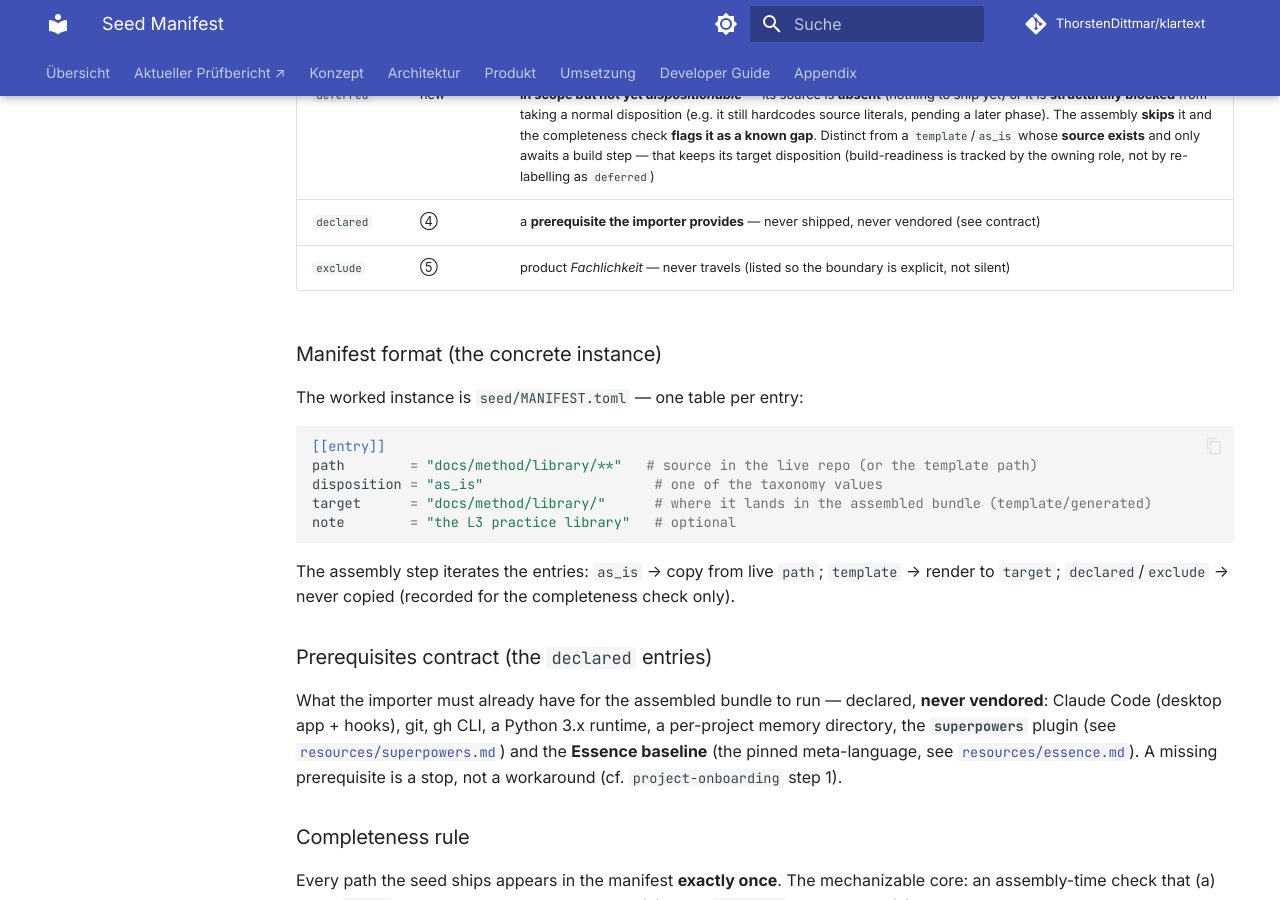
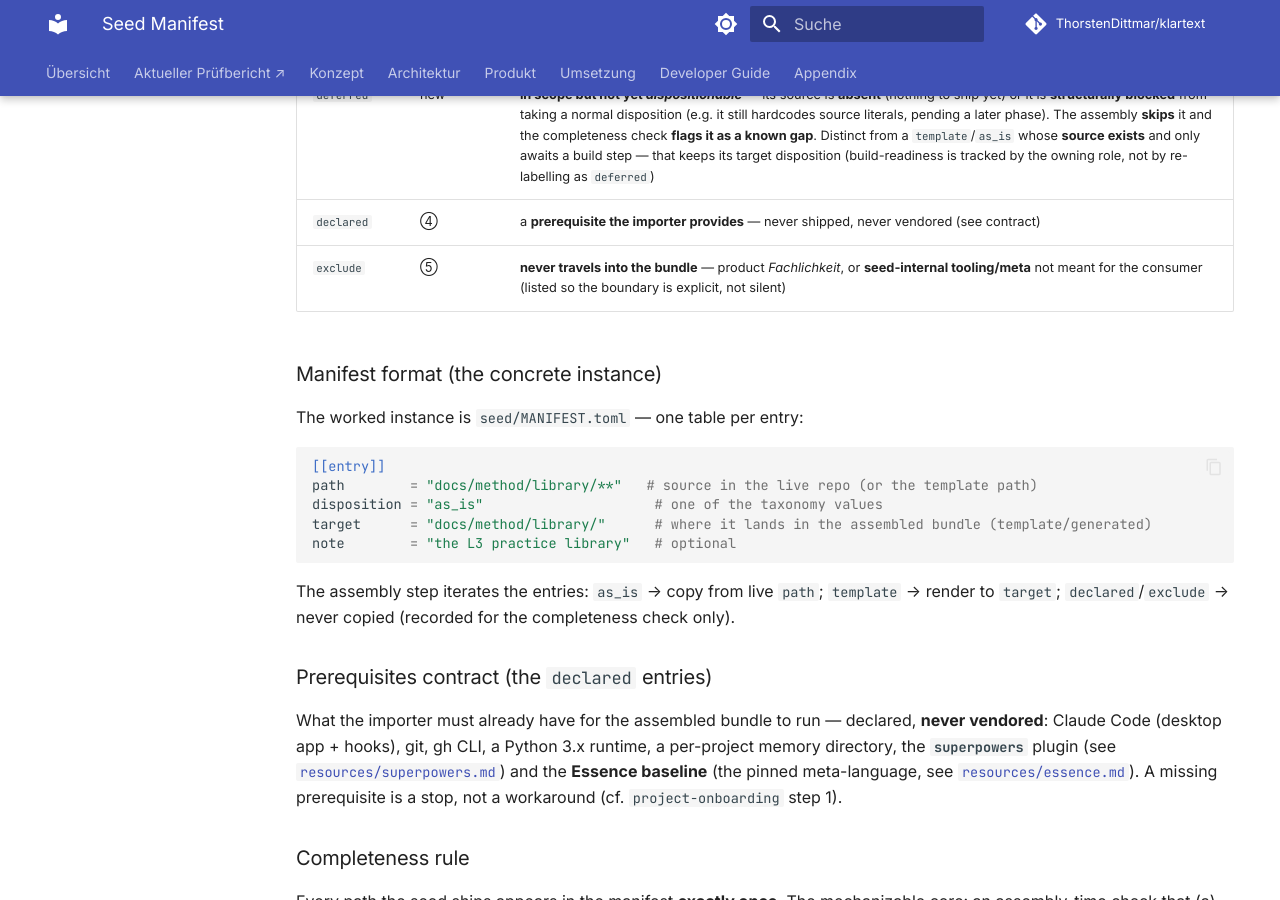
Before and after one commit to ThorstenDittmar/klartext, an MkDocs documentation site: the page built from docs/method/library/seed-manifest.md, in a window 1280 px wide and 900 px high, scrolled down 1119 px. Built offline with MkDocs 1.6.1 and Material for MkDocs 9.7.7, drawn with Linux system fonts in a browser that asks for light colours; comment, search, counter and statistics services are not loaded.

Commit message:
docs(method): MANIFEST follow-ups — classify_gate as_is (B-voll #197), README exclude (#198)
Two dispositions catch up to reality + DevOps's assembly semantics:

- classify_gate.py: deferred -> as_is. B-voll landed (#197): the live gate now
  sources TRIGGER_PATTERNS from seed.toml (no hardcoded klartext paths), so it
  ships as_is and reads the consumer's config. Leaving it deferred would have made
  the assembly SKIP it — the consumer bundle would ship without a classify gate.
- seed/baseline/README.md: as_is -> exclude. Per DevOps, a no-target as_is ships
  at its path; the README is seed-internal meta (explains seed/baseline/ to a seed
  maintainer), not consumer-bundle content. exclude keeps it out cleanly (no
  no-target=skip special rule that would break legitimate as_is files).
- Broaden the `exclude` taxonomy row in the card: "never travels into the bundle —
  product Fachlichkeit, or seed-internal tooling/meta" (honest fit for the README).

Only classify_gate's flip changes shipped content; the rest are inventory honesty.
Now nothing is `deferred` — every entry has a real disposition.

Agent: oe

Co-authored-by: Claude Opus 4.8 (1M context) <noreply@anthropic.com>

```diff
--- a/docs/method/library/seed-manifest.md
+++ b/docs/method/library/seed-manifest.md
@@ -37,7 +37,7 @@ action:
 | `generated` | new | produced by the assembly step **from logic, not a 1:1 template render** (e.g. an assembled index, the bundle tree) — distinct from `template` |
 | `deferred` | new | **in scope but not yet *dispositionable*** — its source is **absent** (nothing to ship yet) or it is **structurally blocked** from taking a normal disposition (e.g. it still hardcodes source literals, pending a later phase). The assembly **skips** it and the completeness check **flags it as a known gap**. Distinct from a `template`/`as_is` whose **source exists** and only awaits a build step — that keeps its target disposition (build-readiness is tracked by the owning role, not by re-labelling as `deferred`) |
 | `declared` | ④ | a **prerequisite the importer provides** — never shipped, never vendored (see contract) |
-| `exclude` | ⑤ | product *Fachlichkeit* — never travels (listed so the boundary is explicit, not silent) |
+| `exclude` | ⑤ | **never travels into the bundle** — product *Fachlichkeit*, or **seed-internal tooling/meta** not meant for the consumer (listed so the boundary is explicit, not silent) |
 
 ### Manifest format (the concrete instance)
 
```
Also changed, not shown: 1 other file.
